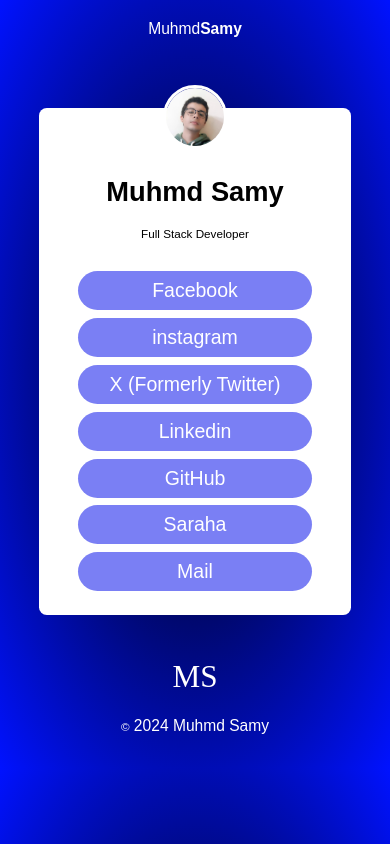
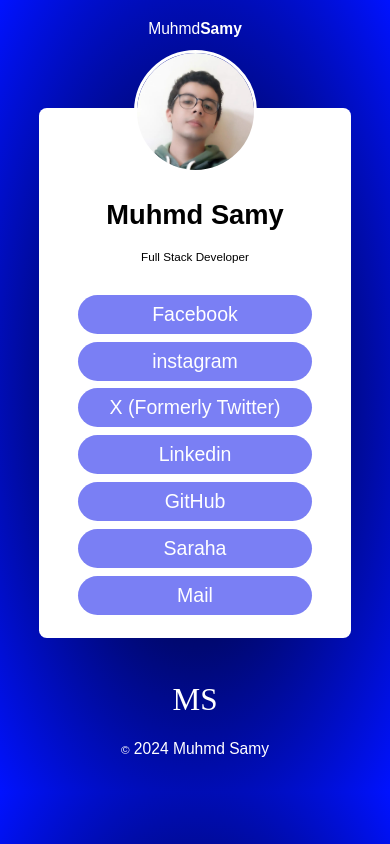
Before and after one commit to unshreif/connect, a plain HTML site: page index.html in a window 390 px wide. Drawn offline with Linux system fonts and the light colour scheme; a web font is replaced by a local one.

Commit message:
Update style.css

```diff
--- a/style.css
+++ b/style.css
@@ -120,5 +120,9 @@
    footer p > span{
        font-size: 3vw;
    }
+    img{
+         width: 30vw;
+       margin-top: -15vw;
+   }
 
 }
```
